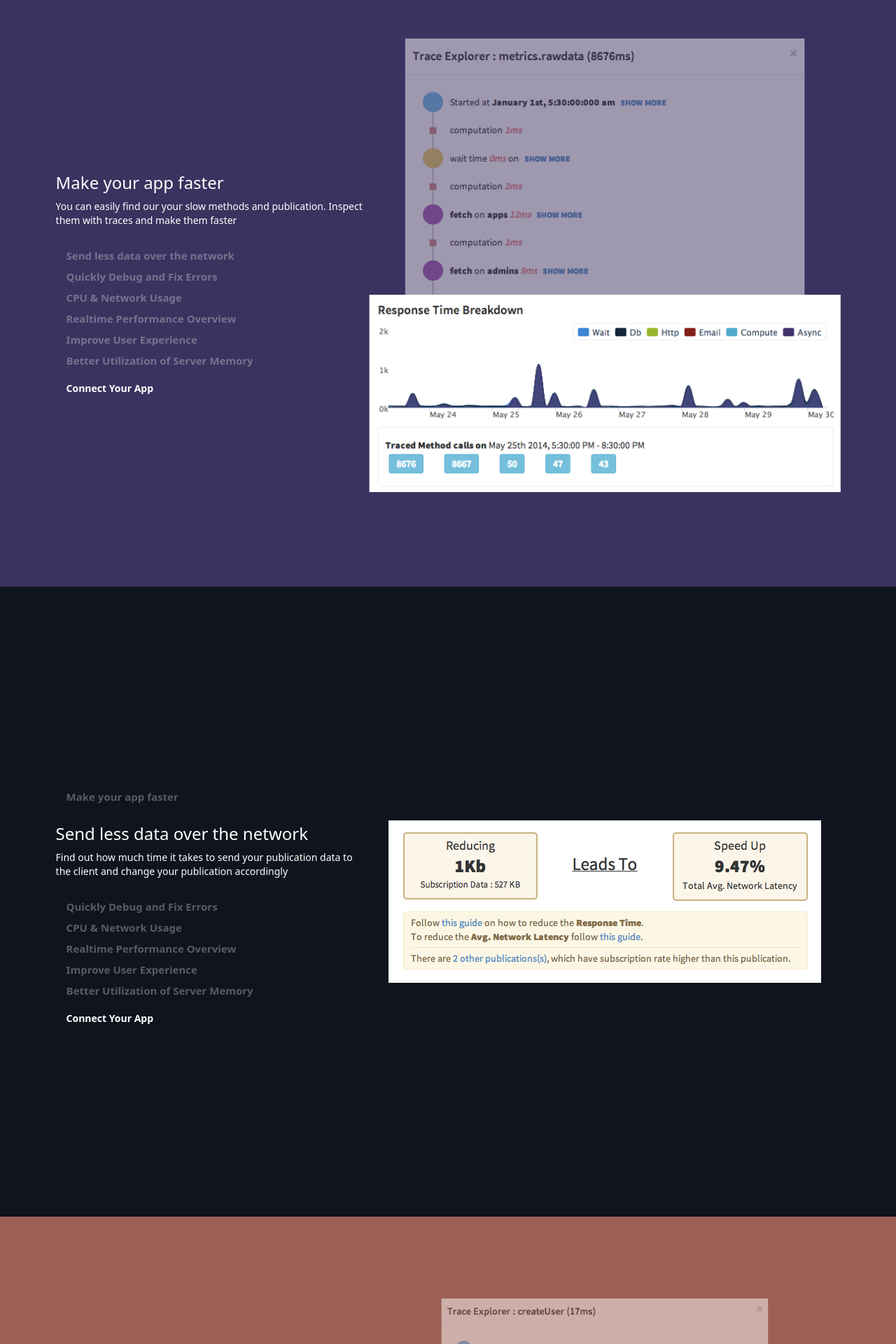
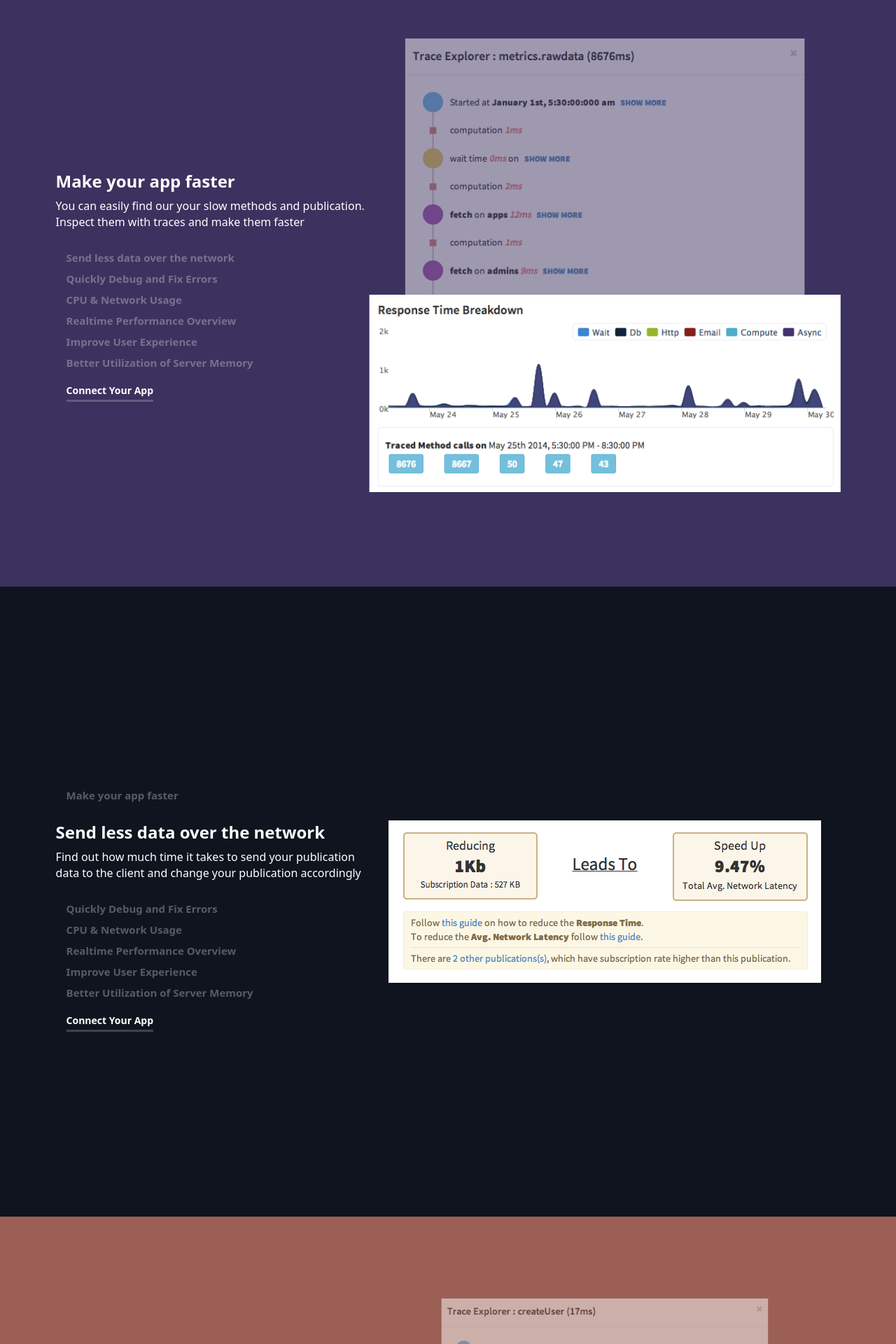
Before and after one commit to kadiraio/kadiraio.github.io, a Jekyll site: the page built from index.html, in a window 1280 px wide. Shown: the part 1298-3218 px from the top of the page at 70% size. Built offline with Jekyll 4.4.1, drawn with Linux system fonts in a browser that asks for light colours; the list of posts is cut into pages by our own code.

Commit message:
Tweak benefit description, title and connect button

```diff
--- a/css/style.css
+++ b/css/style.css
@@ -155,19 +155,19 @@ body, div, ul, li, a, h1, h2, h3, h4, h5 {
 
 .homepage-benefit a.btn-connect {
   margin: 15px 0 0 15px;
-  padding: 0 0 5px 0;
+  padding: 0 0 3px 0;
   color: white;
   font-weight: bold;
   background: none;
   border: none;
   border-radius: 0;
-  border-bottom: 3px solid rgba(255, 255, 255, 0);
+  border-bottom: 3px solid rgba(255, 255, 255, 0.2);
   transition: all 0.2s;
 }
 
 .homepage-benefit.light a.btn-connect {
   color: rgb(10, 10, 10);
-  border-bottom: 3px solid rgba(10, 10, 10, 0);
+  border-bottom: 3px solid rgba(10, 10, 10, 0.2);
 }
 
 .homepage-benefit a.btn-connect:hover {
@@ -206,9 +206,11 @@ body, div, ul, li, a, h1, h2, h3, h4, h5 {
 
 .homepage-benefit .description h3 {
   margin-top: 25px;
+  font-weight: bold;
 }
 
 .homepage-benefit .description p {
+  font-size: 16px;
   margin-bottom: 25px;
 }
 
```
